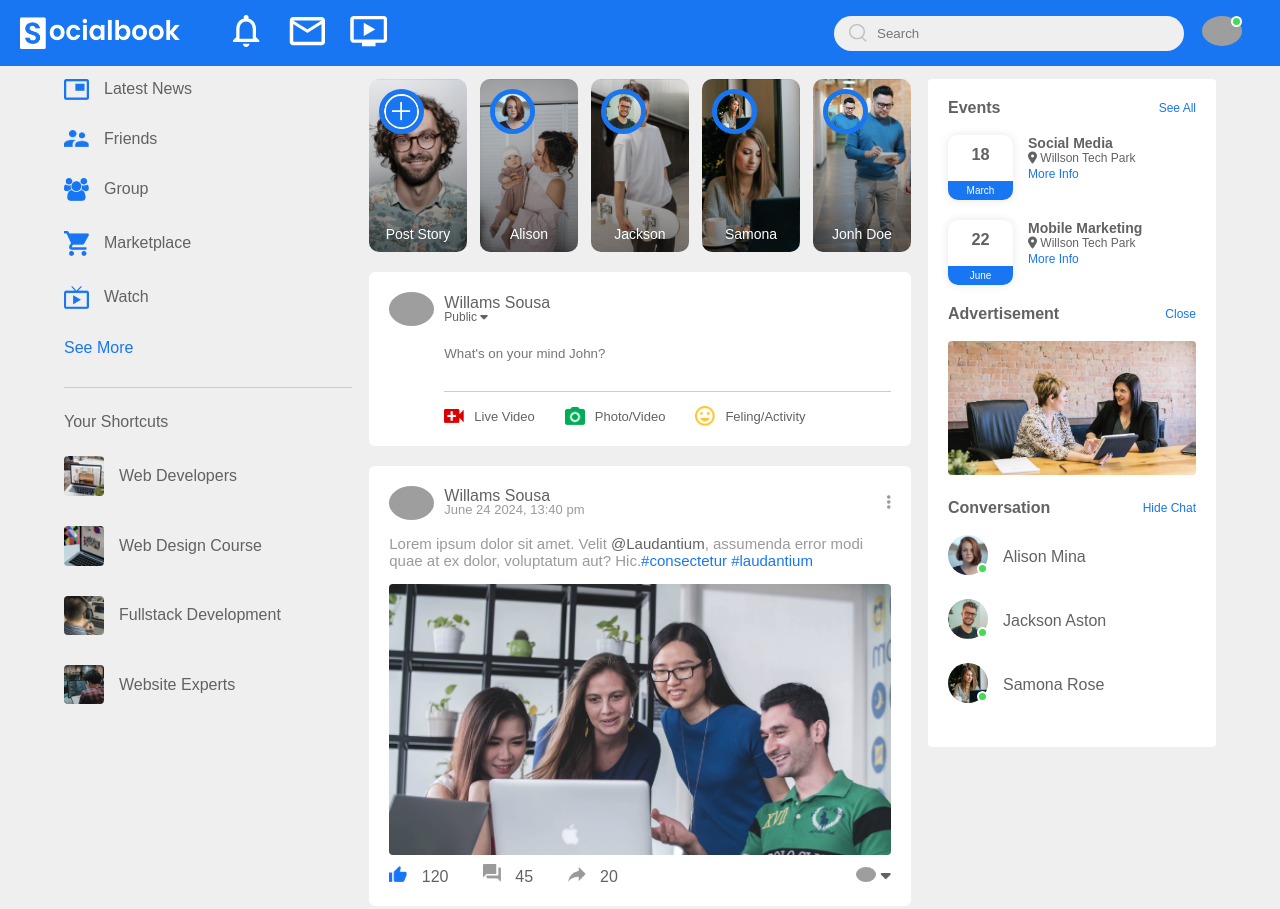
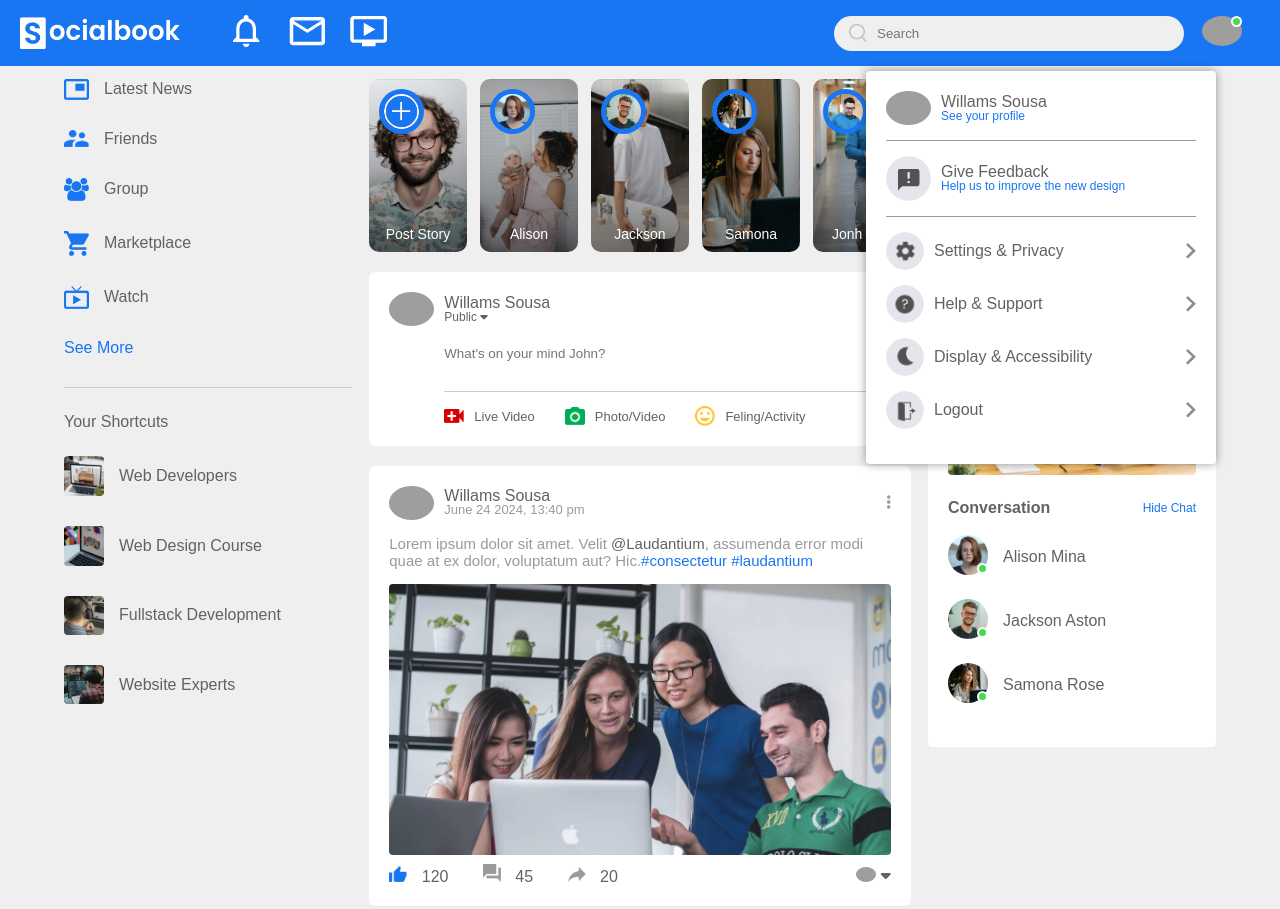
Before and after one commit to osdeving/socialbook, a plain HTML site: page index.html in a window 1280 px wide. Shown: the top 909 px of the page. Drawn offline with Linux system fonts and the light colour scheme; grey boxes are pictures that could not be loaded.

Commit message:
feat: criar settings menu

```diff
--- a/index.html
+++ b/index.html
@@ -29,6 +29,44 @@
 
             <div class="nav-user-icon online">
                 <img src="https://github.com/osdeving.png" alt="Profile image">
+            </div>
+        </div>
+
+        <div class="settings-menu">
+            <div class="settings-menu-inner">
+                <div class="user-profile">
+                    <img src="https://github.com/osdeving.png" alt="profile">
+                    <div>
+                        <p>Willams Sousa</p>
+                        <a href="#">See your profile</a>
+                    </div>
+                </div>
+                <hr>
+                <div class="user-profile">
+                    <img src="images/feedback.png" alt="profile">
+                    <div>
+                        <p>Give Feedback</p>
+                        <a href="#">Help us to improve the new design</a>
+                    </div>
+                </div>
+                <hr>
+
+                <div class="settings-links">
+                    <img src="images/setting.png" alt="settings" class="settings-icon">
+                    <a href="#">Settings & Privacy <img src="images/arrow.png" alt="arrow" width="10px"></a>
+                </div>
+                <div class="settings-links">
+                    <img src="images/help.png" alt="help" class="settings-icon">
+                    <a href="#">Help & Support <img src="images/arrow.png" alt="arrow" width="10px"></a>
+                </div>
+                <div class="settings-links">
+                    <img src="images/display.png" alt="display" class="settings-icon">
+                    <a href="#">Display & Accessibility <img src="images/arrow.png" alt="arrow" width="10px"></a>
+                </div>
+                <div class="settings-links">
+                    <img src="images/logout.png" alt="logout" class="settings-icon">
+                    <a href="#">Logout <img src="images/arrow.png" alt="arrow" width="10px"></a>
+                </div>
             </div>
         </div>
     </nav>
--- a/style.css
+++ b/style.css
@@ -459,3 +459,54 @@ nav {
     font-size: 13px;
 
 }
+
+.settings-menu {
+    position: absolute;
+    width: 90%;
+    max-width: 350px;
+    background: #fff;
+    box-shadow: 0 0 10px rgba(0, 0, 0, 0.4);
+    border-radius: 4px;
+    overflow: hidden;
+    top: 108%;
+    right: 5%;
+}
+
+.user-profile a {
+    font-size: 12px;
+    color: #1876f2;
+    text-decoration: none;
+
+}
+
+.settings-menu-inner {
+    padding: 20px;
+}
+
+.settings-menu hr {
+    border: 0;
+    height: 1px;
+    background: #9a9a9a;
+    margin: 15px 0;
+}
+
+.settings-links {
+    display: flex;
+    align-items: center;
+    margin: 15px 0;
+}
+
+.settings-links .settings-icon {
+    width: 38px;
+    margin-right: 10px;
+    border-radius: 50%;
+}
+
+.settings-links a {
+    display: flex;
+    flex: 1;
+    align-items: center;
+    justify-content: space-between;
+    text-decoration: none;
+    color: #626262;
+}
```
